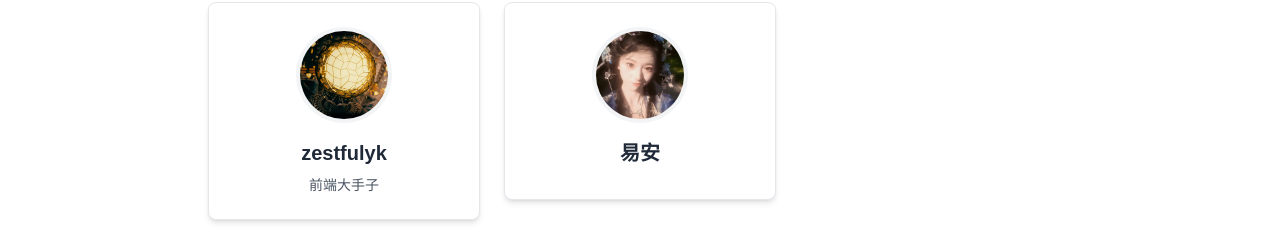
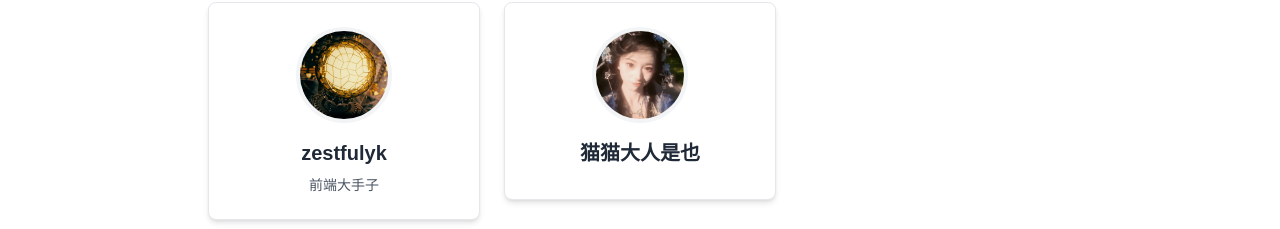
Before and after one commit to 1213722170/blog, a Next.js app: page /blog/friends in a window 1280 px wide. Shown: the part 219-448 px from the top of the page. Built offline with nearby package versions, Linux system fonts and the light colour scheme.

Commit message:
Update page.tsx

```diff
--- a/app/friends/page.tsx
+++ b/app/friends/page.tsx
@@ -17,9 +17,9 @@ const friends: Friend[] = [
     description: "前端大手子",
   },
   {
-    name: "易安",
+    name: "猫猫大人是也",
     avatar: "/avatars/50056E6D432E05D30206F4AFCCF4DEA1.jpg",
-    link: "https://example.com",
+    link: "https://www.yuanshen.com/#/",
     description: "",
   },
   // 你可以在这里添加更多友链
```
